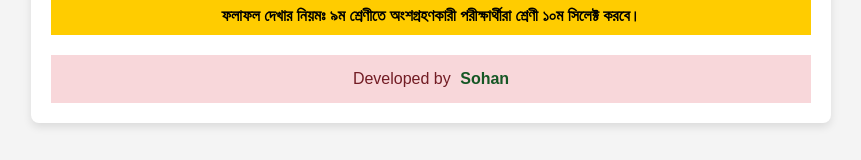
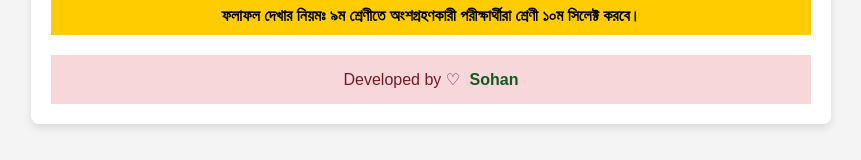
Before and after one commit to sheikhsohan/result-sdqdm, a React (Create React App) app: page / in a window 1280 px wide. Shown: the part 440-600 px from the top of the page, without its empty margins (209-1070 px from the left). Built offline with nearby package versions, Linux system fonts and the light colour scheme.

Commit message:
Update App.js

```diff
--- a/src/App.js
+++ b/src/App.js
@@ -333,7 +333,7 @@ function App() {
 
       {/* Footer */}
       <footer>
-        <p>Developed by <a href="https://www.facebook.com/s.s0han" target="_blank" rel="noopener noreferrer">Sohan</a></p>
+        <p>Developed by ♡<a href="https://www.facebook.com/s.s0han" target="_blank" rel="noopener noreferrer"> Sohan</a></p>
       </footer>
     </div>
   );
```
